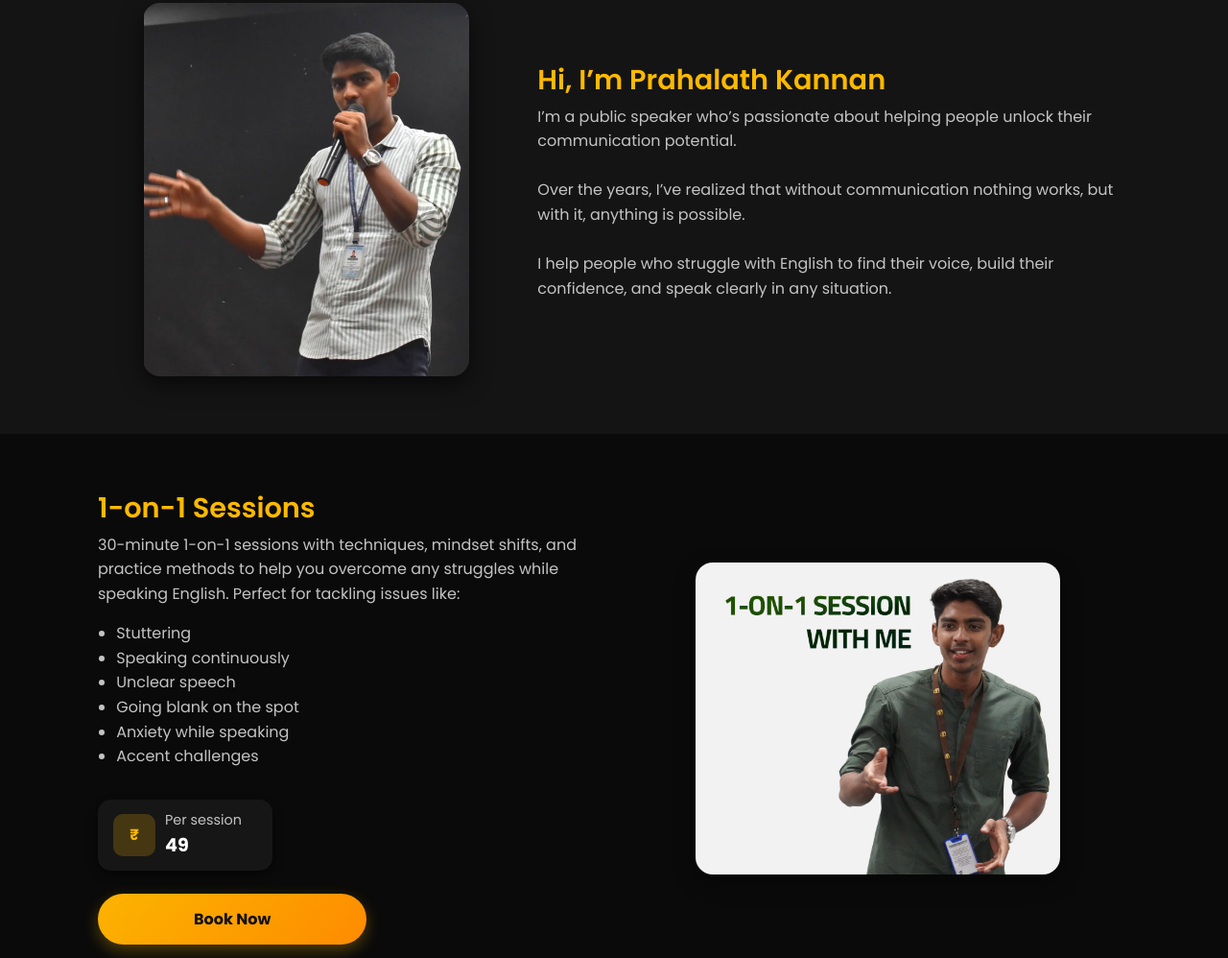
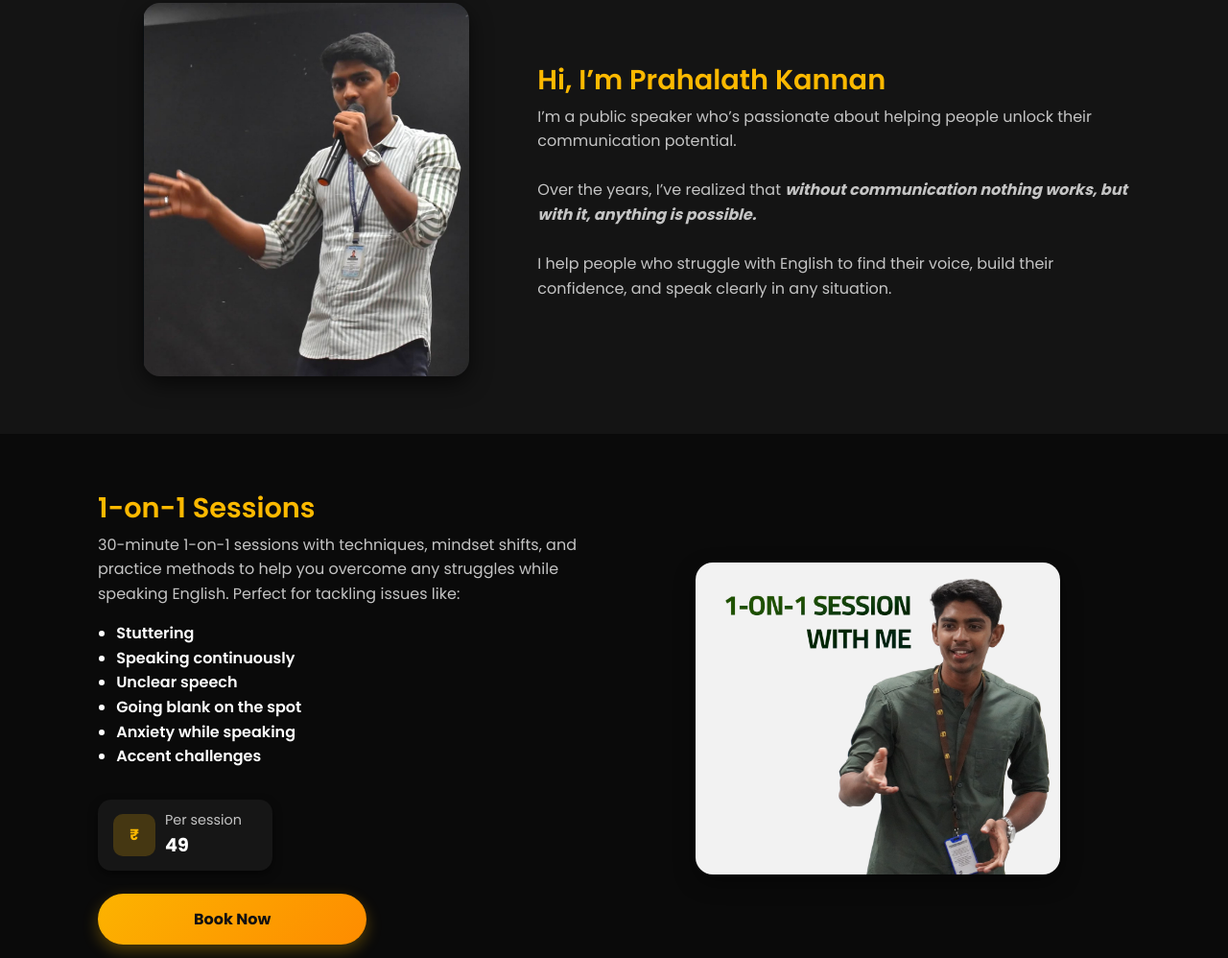
Before and after one commit to talkwithpk/talkwithpk, a plain HTML site: page index.html in a window 1280 px wide. Shown: the part 638-1636 px from the top of the page at 96% size. Drawn offline with nearby package versions, Linux system fonts and the light colour scheme.

Commit message:
Update index.html

```diff
--- a/index.html
+++ b/index.html
@@ -14,6 +14,9 @@
 
   <!-- Icons -->
   <link href="https://cdn.jsdelivr.net/npm/bootstrap-icons/font/bootstrap-icons.css" rel="stylesheet">
+
+  <!-- Fav Icon -->
+  <link rel="icon" type="image/jpg" href="images/logo2.png">
 
   <style>
     :root {
@@ -246,7 +249,7 @@ box-shadow: 0 0 20px rgba(252, 185, 0, 0.6);
   }
 }
 
-
+  /* Phone View  */
 
     @media(max-width:768px){
       h1.section-title { text-align:center; font-size:1.8rem; }
@@ -319,7 +322,7 @@ box-shadow: 0 0 20px rgba(252, 185, 0, 0.6);
         <h2 class="section-title">Hi, I’m Prahalath Kannan</h2>
         <p>
           I’m a public speaker who’s passionate about helping people unlock their communication potential. <br><br>
-          Over the years, I’ve realized that without communication nothing works, but with it, anything is possible. <br><br>
+          Over the years, I’ve realized that  <em> <b>without communication nothing works, but with it, anything is possible.</b></em> <br><br>
           I help people who struggle with English to find their voice, build their confidence, and speak clearly in any situation.
         </p>
       </div>
@@ -343,7 +346,8 @@ box-shadow: 0 0 20px rgba(252, 185, 0, 0.6);
           <p  style="color: (--text-muted) !important;">
             30-minute 1-on-1 sessions with techniques, mindset shifts, and practice methods to help you overcome any struggles while speaking English. Perfect for tackling issues like:
           </p>
-          <ul style="padding-left: 1.2rem; margin-top: 0.5rem;color: var(--text-muted) !important;">
+          <ul style="padding-left: 1.2rem; margin-top: 0.5rem;color: #fff !important; font-weight:600; ">
+
             <li>Stuttering</li>
             <li>Speaking continuously</li>
             <li>Unclear speech</li>
@@ -361,7 +365,7 @@ box-shadow: 0 0 20px rgba(252, 185, 0, 0.6);
           <div>
 
 
-            <button class="btn-book mt-4">Book Now</button>
+            <button class="btn-book mt-4"  onclick="(() => window.open('https://calendar.app.google/8YbXnL9dWiT9iG338', '_blank'))()"> Book Now</button>
           </div>
         </div>
       </div>
```
